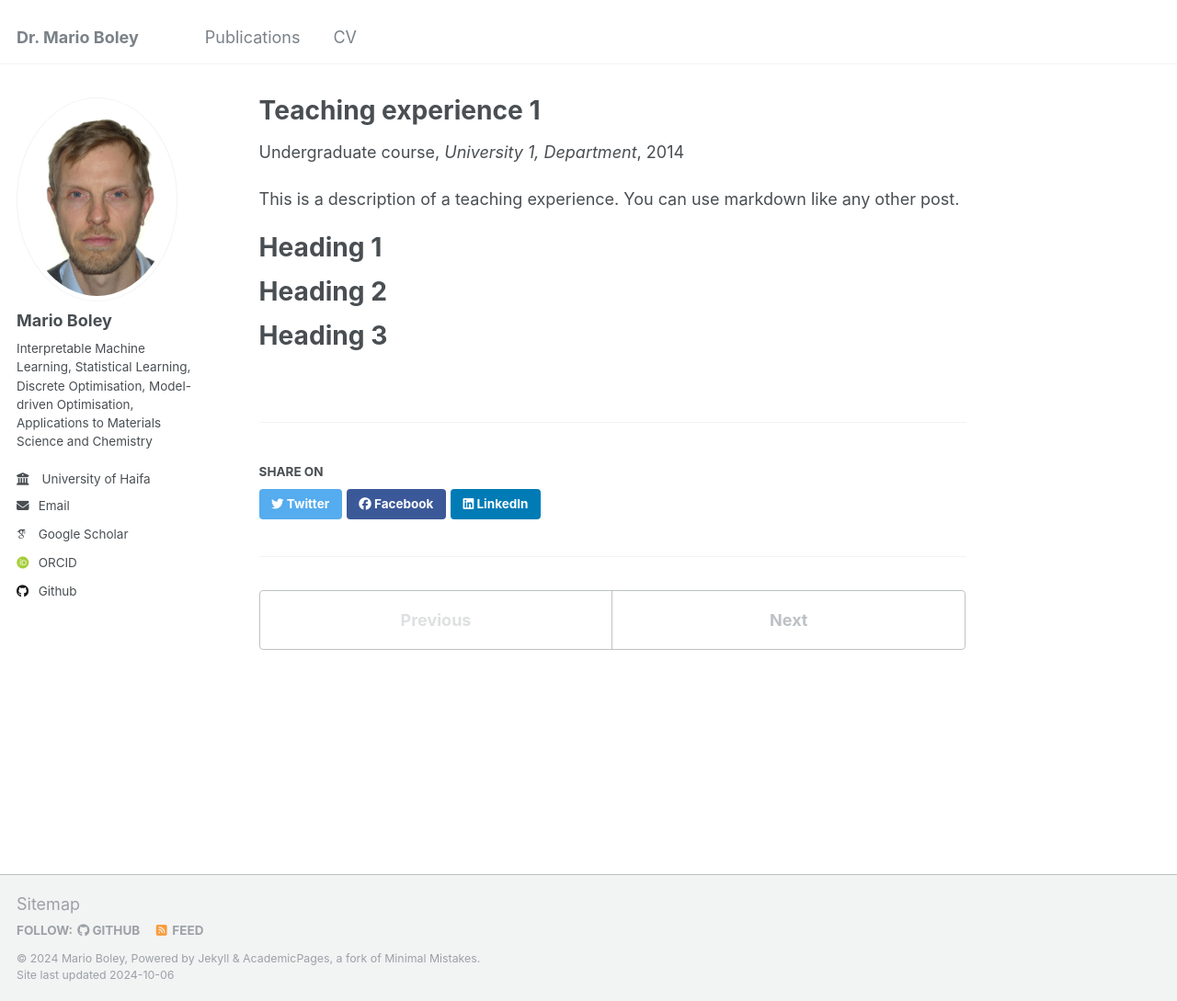
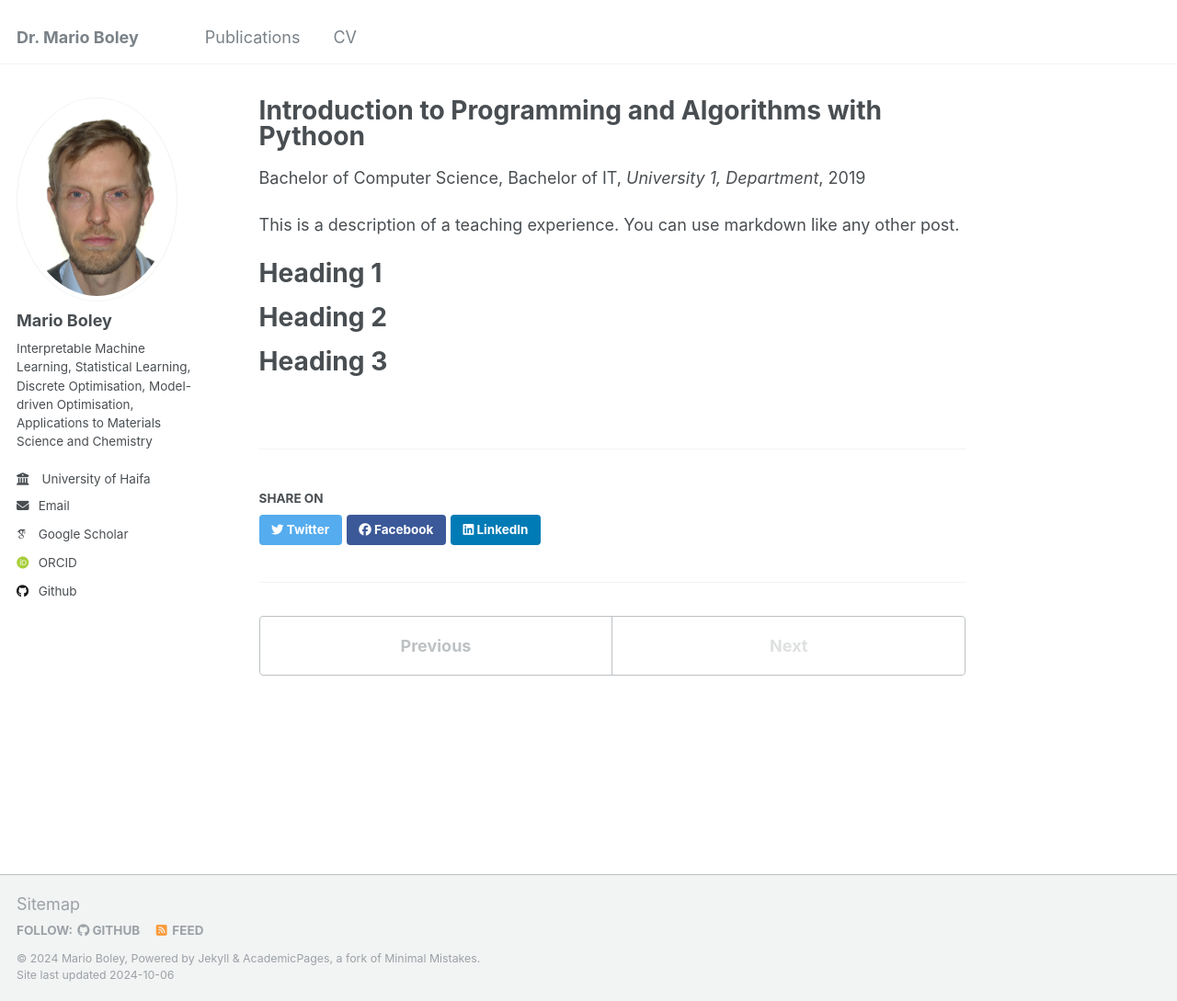
Before and after one commit to marioboley/marioboley.github.io, a Jekyll site: the page built from _teaching/2019-programming.md, in a window 1280 px wide and 1089 px high. Shown: the whole window at 92% size. Built offline with Jekyll 4.4.1, drawn with Linux system fonts in a browser that asks for light colours; some web fonts are replaced.

Commit message:
Update and rename 2014-spring-teaching-1.md to 2019-programming.md

```diff
--- a/_teaching/2014-spring-teaching-1.md
+++ b/_teaching/2019-programming.md
@@ -1,11 +1,11 @@
 ---
-title: "Teaching experience 1"
+title: "Introduction to Programming and Algorithms with Pythoon"
 collection: teaching
-type: "Undergraduate course"
+type: "Bachelor of Computer Science, Bachelor of IT"
 permalink: /teaching/2014-spring-teaching-1
 venue: "University 1, Department"
-date: 2014-01-01
-location: "City, Country"
+date: 2019-01-01 to 2021-12-01
+location: "Monash University, Faculty of IT"
 ---
 
 This is a description of a teaching experience. You can use markdown like any other post.
```
